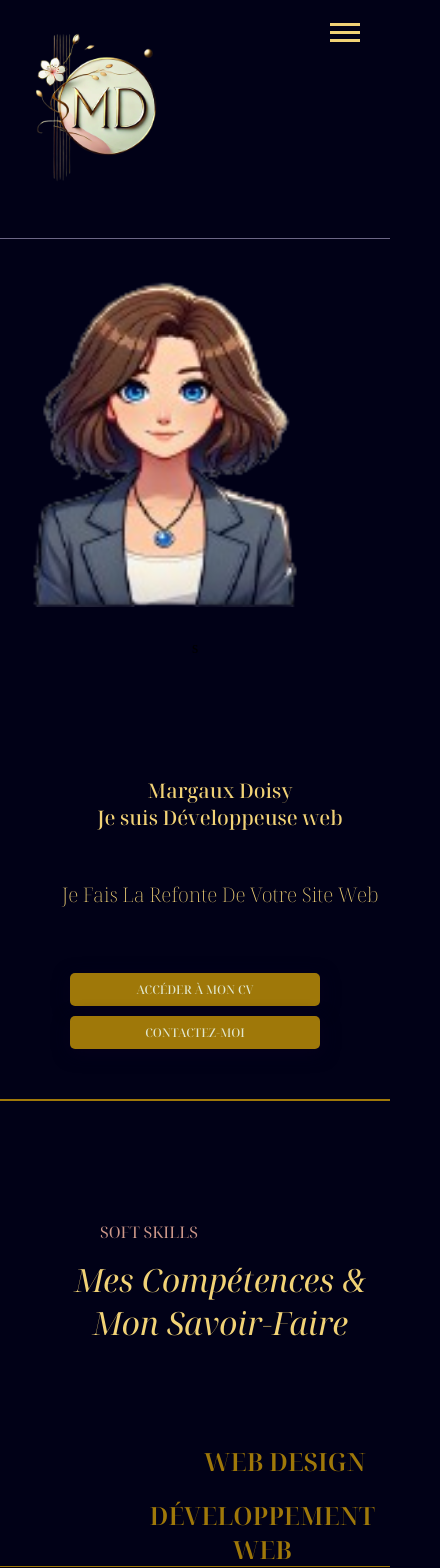
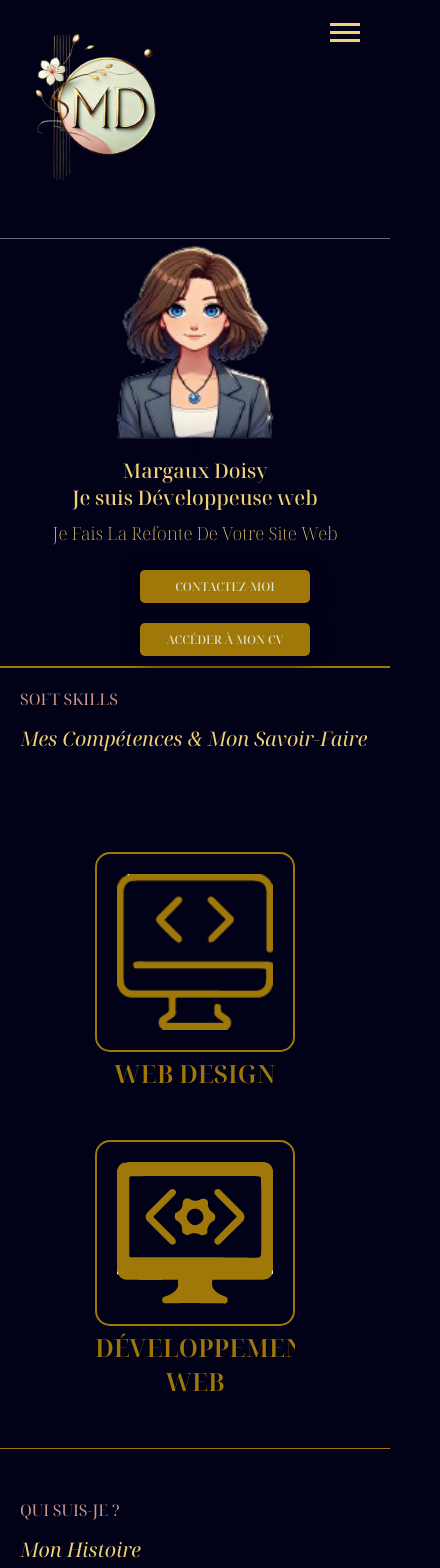
Before and after one commit to Margauxdo/portfolio_MargauxDoisy, a React (Create React App) app in the folder portfolio/: page / in a window 390 px wide. Shown: the top 1568 px of the page, 440 px wide, since content can reach past the window. Built offline with nearby package versions, Linux system fonts and the light colour scheme.

Commit message:
css responsive

```diff
--- a/portfolio/src/components/ProjetsWeb.js
+++ b/portfolio/src/components/ProjetsWeb.js
@@ -63,16 +63,7 @@ const ProjetsWeb = () => {
     return (
         <div className="containProjet">
             <div className="projets">
-                <div className="annotationtitre">
-                    <div className="tirettitre"></div>
-                    <div className="pointtitre"></div>
-                    <div className="annotation">
-                        <h4>Portfolio</h4>
-                    </div>
-                </div>
-                <div className='titreh2'>
-                    <h2>Mes projets  </h2>
-                </div>
+
                 <div className="main-projet">
                     {projets.map((projet, index) => (
                         <a
--- a/portfolio/src/pages/Home.js
+++ b/portfolio/src/pages/Home.js
@@ -70,7 +70,22 @@ const Home = () => {
             </div>
 
             <div className='bodyProjet'>
-                <ProjetsWeb/>
+            <div className='containHistory'>
+                                <div className='titre'>
+                                    <div className='annotationtitre'>
+                                        <div className='tirettitre'></div>
+                                        <div className='pointtitre'></div>
+                                        <div className='annotation'>
+                                            <h4> Portfolio</h4>
+                                        </div>
+                                    </div>
+                                    <div className='titreh2'>
+                                        <h2>Mes projets</h2>
+                                    </div>
+                                </div>
+                                <ProjetsWeb/>
+                            </div>
+
 
             </div>
 
--- a/portfolio/src/styles/components/AnimationText.css
+++ b/portfolio/src/styles/components/AnimationText.css
@@ -8,3 +8,20 @@
     text-transform: capitalize;
     text-align:center;
 }
+
+@media (max-width:768px){
+.header .headerimg img {
+        height: 200px;
+        margin: 0px 0px 0px 0px;
+    }
+
+    }
+
+@media (max-width:480px) {
+.header h4{
+    font-size:18px;
+    padding-left:0px;
+    padding-top:10px;
+
+    }
+}
--- a/portfolio/src/styles/components/Apropos.css
+++ b/portfolio/src/styles/components/Apropos.css
@@ -4,6 +4,9 @@
     max-width: 1800px;
     width: 100%;
     margin: auto;
+}
+.AboutMe a{
+    text-decoration: none;
     }
 
 .portrait-text {
@@ -55,9 +58,12 @@
         color: #09002d;
         font-weight: 400;
         box-shadow: 2px 2px 2px #e4c5d0;
-    margin: 20px auto 0; /* Centre le bouton et ajoute de l'espace au-dessus */
-    display: block; /* Le bouton occupe toute sa largeur pour le centrage */
+        margin: auto;
+        display: block;
         text-align: center;
+        margin-bottom: 50px;
+        font-weight: 400;
+        text-transform: uppercase;
 }
 
 .buttonCv:active {
@@ -132,6 +138,9 @@
         padding: 0 20px; /* Ajuste le padding pour la lisibilité */
         text-align: justify;
     }
+    .AboutMe h3{
+    width: 90%;
+        margin-left: 50px;}
 }
 
 /* Téléphone (480px max) */
@@ -157,4 +166,15 @@
         font-size: 12px;
 
     }
+
+    .AboutMe h3 {
+     width: 90%;
+     margin-left: 20px;
+     position: relative;
+     bottom: 20px;
 }
+
+    .monHistoire .titre{
+        padding-bottom: 50px;
+        }
+}
--- a/portfolio/src/styles/components/ContactForm.css
+++ b/portfolio/src/styles/components/ContactForm.css
@@ -10,6 +10,7 @@ form {
     display: flex;
     flex-direction: column;
     align-items: center;
+    border-radius: 5px;
 }
 label, span{
     color: hsl(252, 100%, 9%);
@@ -70,12 +71,14 @@ form button:active {
         height: 35px;
         font-size: 13px;
     }
+
 }
 
 /* Tablette paysage (1024px max) */
 @media (max-width: 1024px) {
     form {
         padding: 40px;
+        width: 90%;
     }
 
     form button {
--- a/portfolio/src/styles/components/ImgBW.css
+++ b/portfolio/src/styles/components/ImgBW.css
@@ -6,3 +6,18 @@
     align-content: center;
     margin: 0px 30px;
 }
+
+@media (max-width:768px){
+.header .headerimg img {
+    height: 300px;
+    margin: 50px 0px 0px 0px;
+    }
+    }
+
+@media (max-width:480px){
+.header .headerimg img {
+        height: 200px;
+        margin: 0px 0px 0px 0px;
+    }
+
+}
--- a/portfolio/src/styles/components/Services.css
+++ b/portfolio/src/styles/components/Services.css
@@ -114,6 +114,7 @@ padding-top:50px;
         .annotation h4 {
             text-align: center;
             font-size: 18px;
+            padding-top: 20px;
         }
     }
 
@@ -123,16 +124,21 @@ padding-top:50px;
 /* Responsive pour tablette horizontale (1024px max) */
 @media (max-width: 1024px) {
     .containService {
-        gap: 30px; /* Espacement légèrement réduit */
+       gap: 100px;
+       max-width: 700px;
     }
 
     .webdesign,.developpement {
         max-width: 90%;
         text-align: center;
+        display: flex;
+        flex-direction: column;
     }
 
     .service img {
-        max-width: 200px; /* Taille normale */
+        max-width: 200px;
+        position: relative;
+        right: 0px;
     }
 
     .tirettitre,.pointtitre {
@@ -149,9 +155,11 @@ padding-top:50px;
 /* Responsive pour téléphone (480px max) */
 @media (max-width: 480px) {
     .containService {
-        flex-direction: column; /* Empile tous les éléments */
-        padding: 0 15px; /* Ajoute un padding pour les petits écrans */
-        gap: 20px; /* Réduit l'espacement */
+       flex-direction: column;
+       padding: 0 0px 50px 0px;
+        gap: 50px;
+        max-width: 200px;
+
     }
 
     .webdesign,
@@ -159,18 +167,20 @@ padding-top:50px;
         max-width: 100%;
     }
 
-    .service img {
-        display: none; /* Cache complètement les images */
-    }
 
     .tirettitre,.pointtitre {
             display: none; /* Masque les éléments */
         }
 
     .annotation h4 {
-            text-align: left; /* Aligne le texte à gauche pour mobile */
-            font-size: 16px; /* Ajuste la taille du texte pour les petits écrans */
+       text-align: left;
+       font-size: 16px;
+       margin-left: 20px;
+    }
+        .projets{
+            padding-top: 0px;
         }
 
 
+
 }
--- a/portfolio/src/styles/components/logo.css
+++ b/portfolio/src/styles/components/logo.css
@@ -6,3 +6,8 @@
     margin-left: 10px;
     margin-top: 10px;
 }
+
+@media (width:480px){
+    .logoMD{
+        max-width: 150px;}
+}
--- a/portfolio/src/styles/pages/Home.css
+++ b/portfolio/src/styles/pages/Home.css
@@ -120,8 +120,38 @@ width:100%;
         max-width: 90%;
         margin: 0 10px;
     }
+
+    .contactMe h2{
+        padding-top: 50px;
+        }
     .fade-in{
     margin:0px;}
+}
+
+/* Tablette paysage (1024px max) */
+@media (max-width: 1024px) {
+
+.headerText{
+margin-left:50px;
+}
+.buttonHeader button {
+    max-width: 200px;
+    margin: 30px 30px;
+    }
+.buttonHeader{
+flex-direction: column-reverse;
+    padding: 50px 200px;
+}
+}
+
+@media(max-width:768px ){
+
+.headerText {
+        margin-left: 0px;
+}
+.titre{
+    padding-top: 0px;
+    padding-left: 0px;}
 }
 
 /* Téléphone (480px max) */
@@ -144,7 +174,11 @@ width:100%;
     }
 
     .buttonHeader {
-        flex-direction: column;
-        gap: 10px;
+       padding: 0px 110px;
 }
+
+    .buttonHeader button {
+    max-width: 200px;
+    margin: 10px 30px;
+       }
 }
--- a/portfolio/src/styles/pages/_settings.css
+++ b/portfolio/src/styles/pages/_settings.css
@@ -65,9 +65,7 @@ p{
   font-size: 16px;
   padding-bottom: 50px;
 }
-.formation h2, .projets h2, .competences h2, .qualites h2{
-  color: #9f7809;
-}
+
 .formation h4, .projets h4, .competences h4, .qualites h4{
   font-size: 18px;
   color: #CC9789;
@@ -118,4 +116,9 @@ margin-left:10px;
  .presentation h2, .presentation h3{
  text-align:center;
  }
+
+ h2{
+     font-size: 20px;
+     text-align: left;
+     margin-left: 20px;}
 }
```
Lines whose indentation alone changed are shown as unchanged.
